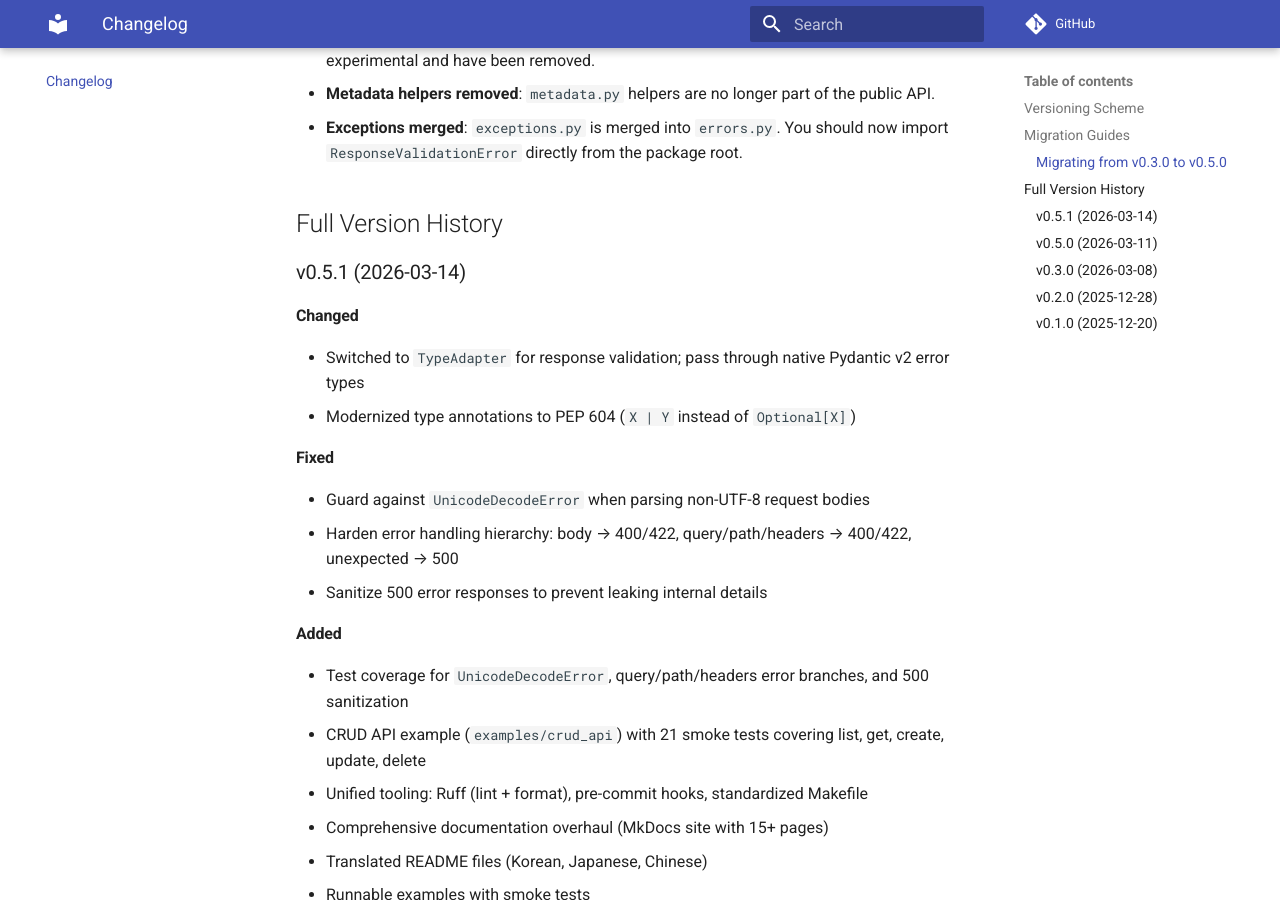
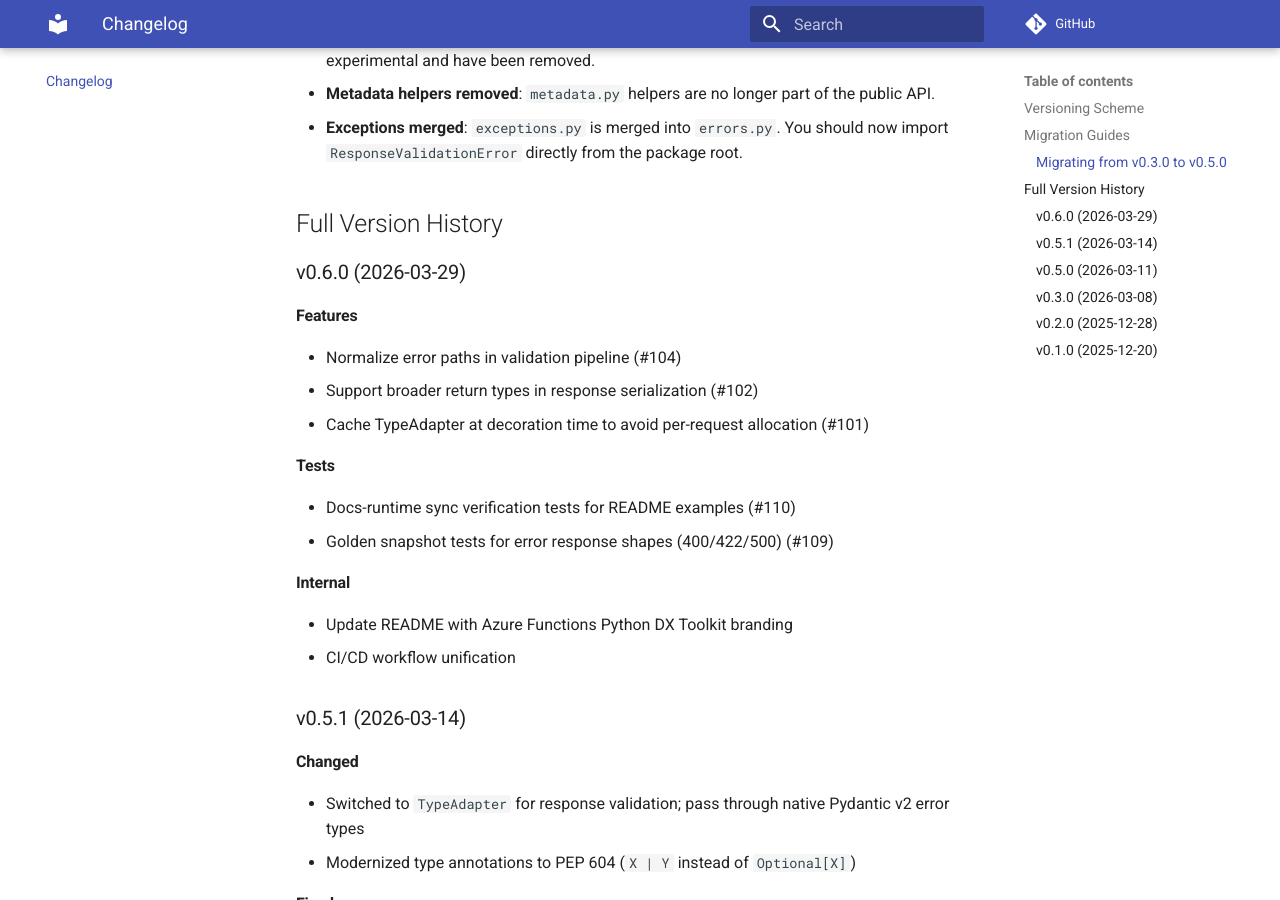
Before and after one commit to yeongseon/azure-functions-validation-python, an MkDocs documentation site: the page built from docs/changelog.md, in a window 1280 px wide and 900 px high, scrolled down 923 px. Built offline with MkDocs 1.6.1 and Material for MkDocs 9.7.7, drawn with Linux system fonts in a browser that asks for light colours; comment, search, counter and statistics services are not loaded.

```diff
--- a/docs/changelog.md
+++ b/docs/changelog.md
@@ -25,6 +25,24 @@ The v0.5.0 release significantly reduced the public API surface to focus on the
 - **Exceptions merged**: `exceptions.py` is merged into `errors.py`. You should now import `ResponseValidationError` directly from the package root.
 
 ## Full Version History
+
+### v0.6.0 (2026-03-29)
+
+#### Features
+
+- Normalize error paths in validation pipeline (#104)
+- Support broader return types in response serialization (#102)
+- Cache TypeAdapter at decoration time to avoid per-request allocation (#101)
+
+#### Tests
+
+- Docs-runtime sync verification tests for README examples (#110)
+- Golden snapshot tests for error response shapes (400/422/500) (#109)
+
+#### Internal
+
+- Update README with Azure Functions Python DX Toolkit branding
+- CI/CD workflow unification
 
 ### v0.5.1 (2026-03-14)
 
--- a/src/azure_functions_validation/__init__.py
+++ b/src/azure_functions_validation/__init__.py
@@ -11,4 +11,4 @@ __all__ = [
     "ErrorFormatter",
 ]
 
-__version__ = "0.5.7"
+__version__ = "0.6.0"
```
Also changed, not shown: CHANGELOG.md (+16 -0 lines), 1 other file.
